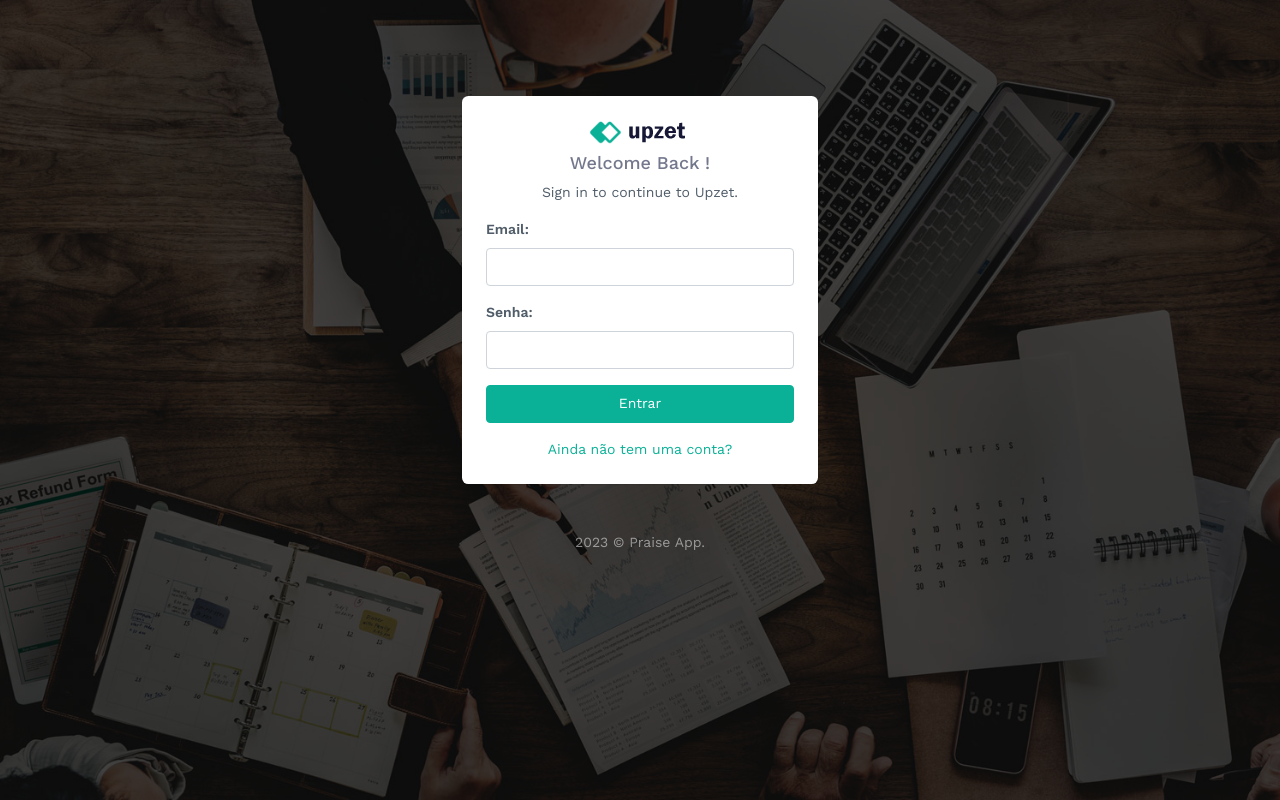
After one commit to oricardos/praise_app, a Django app: template templates/users/index_user_not_authenticated.html in a window 1280 px wide. The commit adds this page. Run offline with Django 4.2, Linux system fonts and the light colour scheme; the template is opened without the code that fills it, so the values that code supplies are empty; some libraries are stand-ins or nearby versions.

Commit message:
evitando usuario nao logado de ver tela index

```diff
--- a/songs/views.py
+++ b/songs/views.py
@@ -1,5 +1,7 @@
-from django.shortcuts import render, get_list_or_404, get_object_or_404
+from django.shortcuts import render, get_object_or_404
+from django.contrib.auth.models import User
 from .models import Song
+from users.views import login
 
 def index(request):
     songs_datas = Song.objects.order_by('-song_name').filter(is_posted=True)
--- /dev/null
+++ b/templates/users/index_user_not_authenticated.html
@@ -0,0 +1,42 @@
+{% extends 'account/base.html' %}
+{% load static %}
+{% block title %}Login{% endblock title %}
+{% block content %}
+
+
+<h4 class="font-size-18 text-muted mt-2 text-center">Welcome Back !</h4>
+<p class="mb-3 text-center">Sign in to continue to Upzet.</p>
+<form action="{% url 'login' %}" method="POST">
+	{% csrf_token %}
+
+	<div class="mb-3">
+		<label for="email" class="form-label">Email:</label>
+		<input type="email" name="email" id="email" class="form-control">
+	</div>
+
+	<div class="mb-3">
+		<label for="password" class="form-label">Senha:</label>
+		<input type="password" name="password" id="password" class="form-control">
+	</div>
+
+	<div class="d-flex flex-column text-center">
+		<button type="submit" class="btn btn-primary mb-3">Entrar</button>
+		<a href="{% url 'register' %}">Ainda não tem uma conta?</a>
+	</div>
+
+</form>
+</div>
+</div>
+</div>
+<div class="mt-5 text-center">
+	<p class="text-white-50">
+		<script>document.write(new Date().getFullYear())</script> © Praise App.
+	</p>
+</div>
+</div>
+</div>
+<!-- end row -->
+</div>
+</div>
+<!-- end Account pages -->
+{% endblock content %}
--- a/users/views.py
+++ b/users/views.py
@@ -47,6 +47,7 @@ def login(request):
             user = auth.authenticate(request, username=name, password=password)
             if user is not None:
                 auth.login(request, user)
+        messages.success(request, 'Bem-vindo(a) de volta!')
         return redirect('index') #se o login for realizado com sucesso, redireciona para tela de listagem / index
     return render(request, 'users/login.html')
 
@@ -103,6 +104,7 @@ def new_song(request):
       drums=drums, instrumental_file=instrumental_file)
 
     song.save()
+    messages.success(request, 'Música adicionada com sucesso, confira na lista de músicas ou faça uma busca.')
     return redirect('index')
   else:
     return render(request, 'new_song.html', context)
```
Also changed, not shown: templates/index.html (+5 -108 lines), templates/partials/header.html (+6 -6 lines), templates/partials/hori-header.html (+6 -6 lines), templates/users/index_user_authenticated.html (added, +111 -0 lines).
